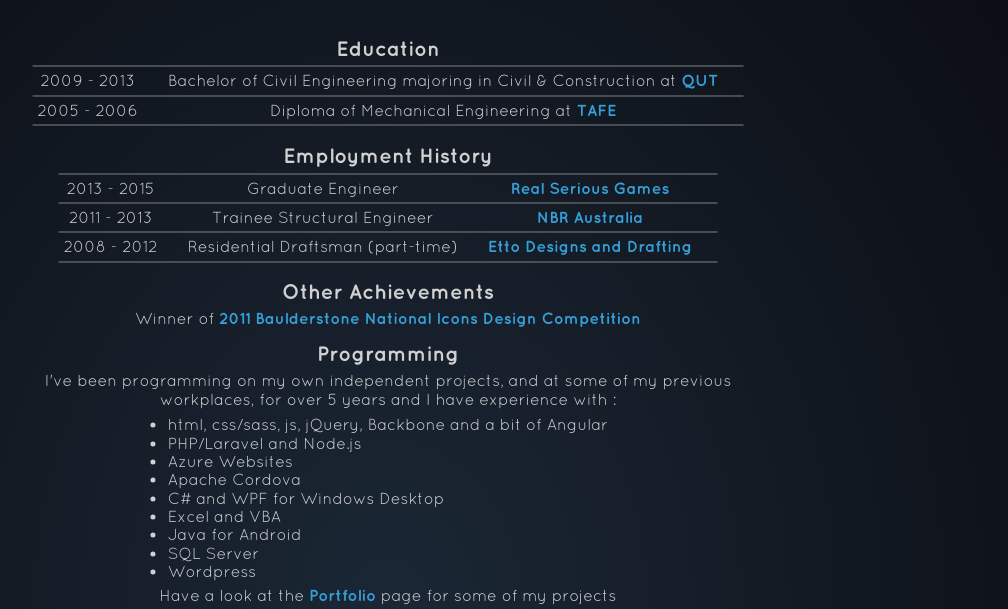
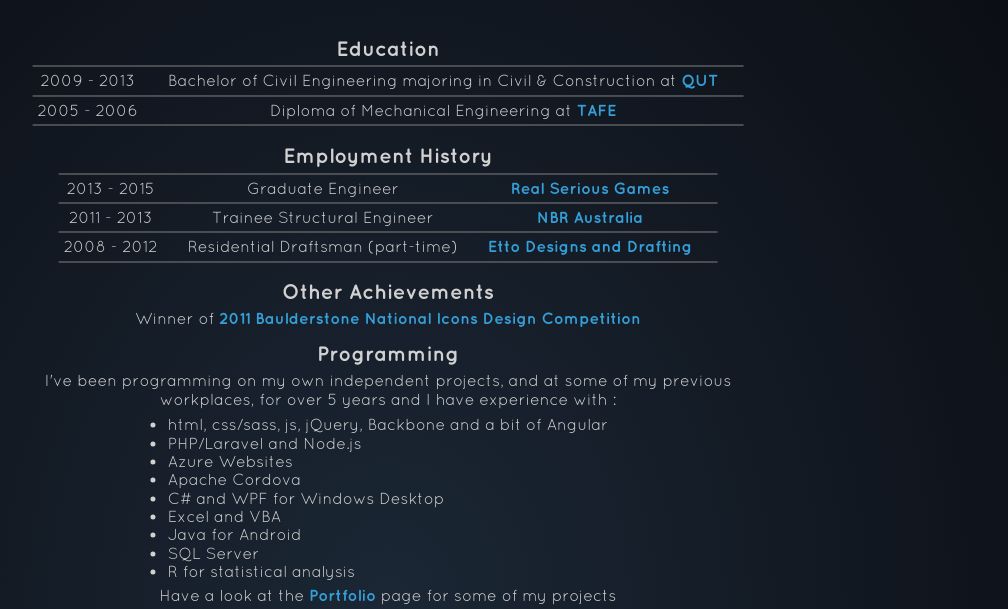
Before and after one commit to jamesryan83/My-Site, a website: page src/public/index.html at #/about in a window 1280 px wide. Shown: the part 191-800 px from the top of the page, without its empty margins (252-1260 px from the left). Drawn offline with nearby package versions, Linux system fonts and the light colour scheme; some packages are replaced by stand-ins of ours.

Commit message:
update about page

```diff
--- a/src/public/views/about.html
+++ b/src/public/views/about.html
@@ -79,7 +79,7 @@
                     <li>Excel and VBA</li>
                     <li>Java for Android</li>
                     <li>SQL Server</li>
-                    <li>Wordpress</li>
+                    <li>R for statistical analysis</li>
                 </ul>
             </div>
         </div>
```
